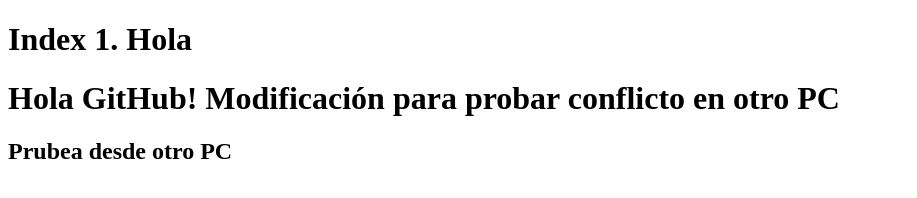
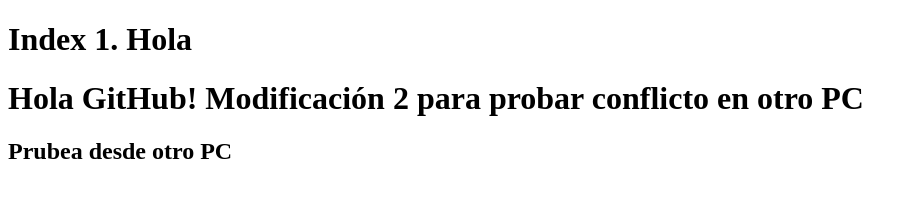
Before and after one commit to DRJacome/Prueba, a plain HTML site: page Index.html in a window 1280 px wide. Shown: the whole page, without its empty margins (0-917 px from the left). Drawn offline with Linux system fonts and the light colour scheme.

Commit message:
Commit desde portátil

```diff
--- a/Index.html
+++ b/Index.html
@@ -8,7 +8,7 @@
 </head>
 <body>
     <h1>Index 1. Hola</h1>
-    <h1>Hola GitHub! Modificación para probar conflicto en otro PC</h1>
+    <h1>Hola GitHub! Modificación 2 para probar conflicto en otro PC</h1>
     <h2>Prubea desde otro PC</h2>
 </body>
 </html>
```
